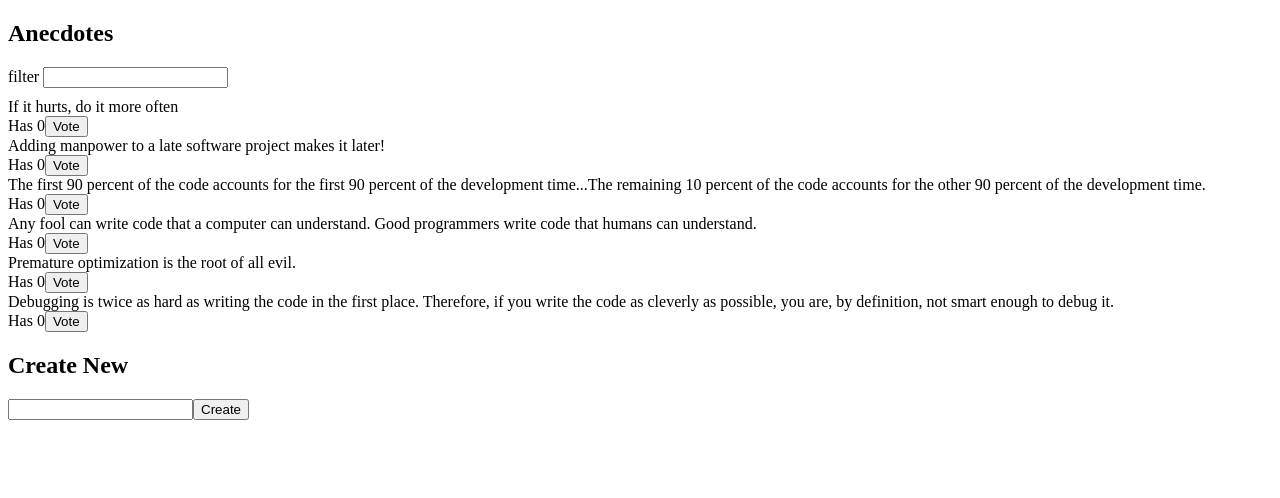
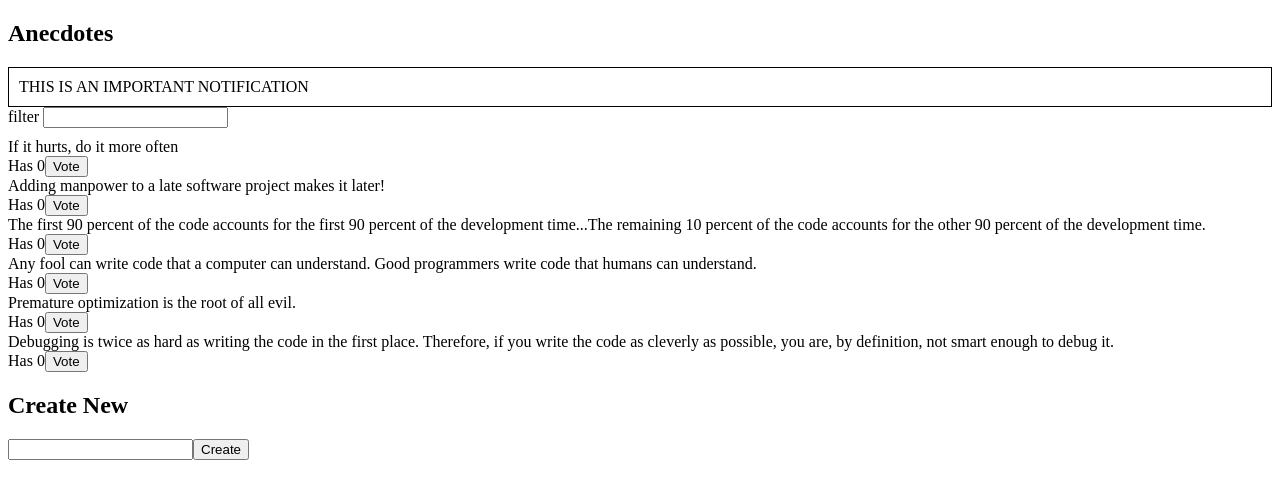
Before and after one commit to uN1K0Rn86/fullstack_osa6, a React (Vite) app in the folder redux-anecdotes/: page / in a window 1280 px wide. Shown: the top 498 px of the page. Built offline with nearby package versions, Linux system fonts and the light colour scheme.

Commit message:
Part 6 Exercise 12

```diff
--- a/redux-anecdotes/src/App.jsx
+++ b/redux-anecdotes/src/App.jsx
@@ -1,11 +1,13 @@
 import AnecdoteForm from './components/AnecdoteForm'
 import AnecdoteList from './components/AnecdoteList'
 import Filter from './components/Filter'
+import Notification from './components/Notification'
 
 const App = () => {
   return (
     <div>
       <h2>Anecdotes</h2>
+      <Notification />
       <Filter />
       <AnecdoteList />
       <AnecdoteForm />
--- a/redux-anecdotes/src/components/Notification.js
+++ b/redux-anecdotes/src/components/Notification.jsx
@@ -1,4 +1,7 @@
+import { useSelector } from "react-redux"
+
 const Notification = () => {
+  const notification = useSelector(state => state.notification)
   const style = {
     border: 'solid',
     padding: 10,
@@ -6,7 +9,7 @@
   }
   return (
     <div style={style}>
-      render here notification...
+      {notification}
     </div>
   )
 }
--- /dev/null
+++ b/redux-anecdotes/src/reducers/notificationReducer.jsx
@@ -0,0 +1,17 @@
+import { createSlice } from "@reduxjs/toolkit"
+
+const initialState = 'THIS IS AN IMPORTANT NOTIFICATION'
+
+const notificationSlice = createSlice({
+  name: 'notification',
+  initialState,
+  reducers: {
+    notificationChange(state, action) {
+      return action.payload
+    }
+  }
+})
+
+export const { notificationChange } = notificationSlice.actions
+
+export default notificationSlice.reducer
--- a/redux-anecdotes/src/store.jsx
+++ b/redux-anecdotes/src/store.jsx
@@ -1,11 +1,13 @@
 import { configureStore } from "@reduxjs/toolkit"
 import anecdoteReducer from "./reducers/anecdoteReducer"
 import filterReducer from "./reducers/filterReducer"
+import notificationReducer from "./reducers/notificationReducer"
 
 const store = configureStore({
   reducer: {
     anecdotes: anecdoteReducer,
-    filter: filterReducer
+    filter: filterReducer,
+    notification: notificationReducer,
   }
 })
 
```
Also changed, not shown: redux-anecdotes/src/reducers/filterReducer.jsx (line endings or trailing spaces).
